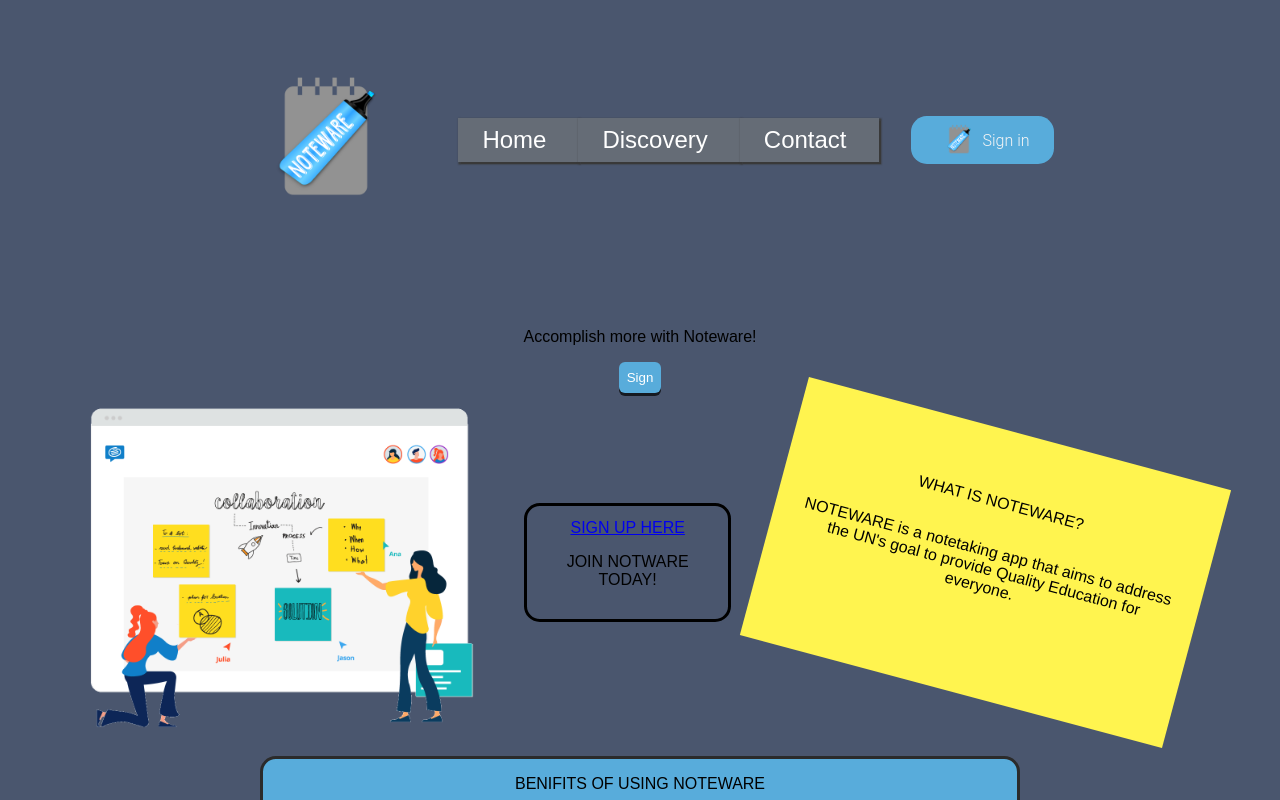
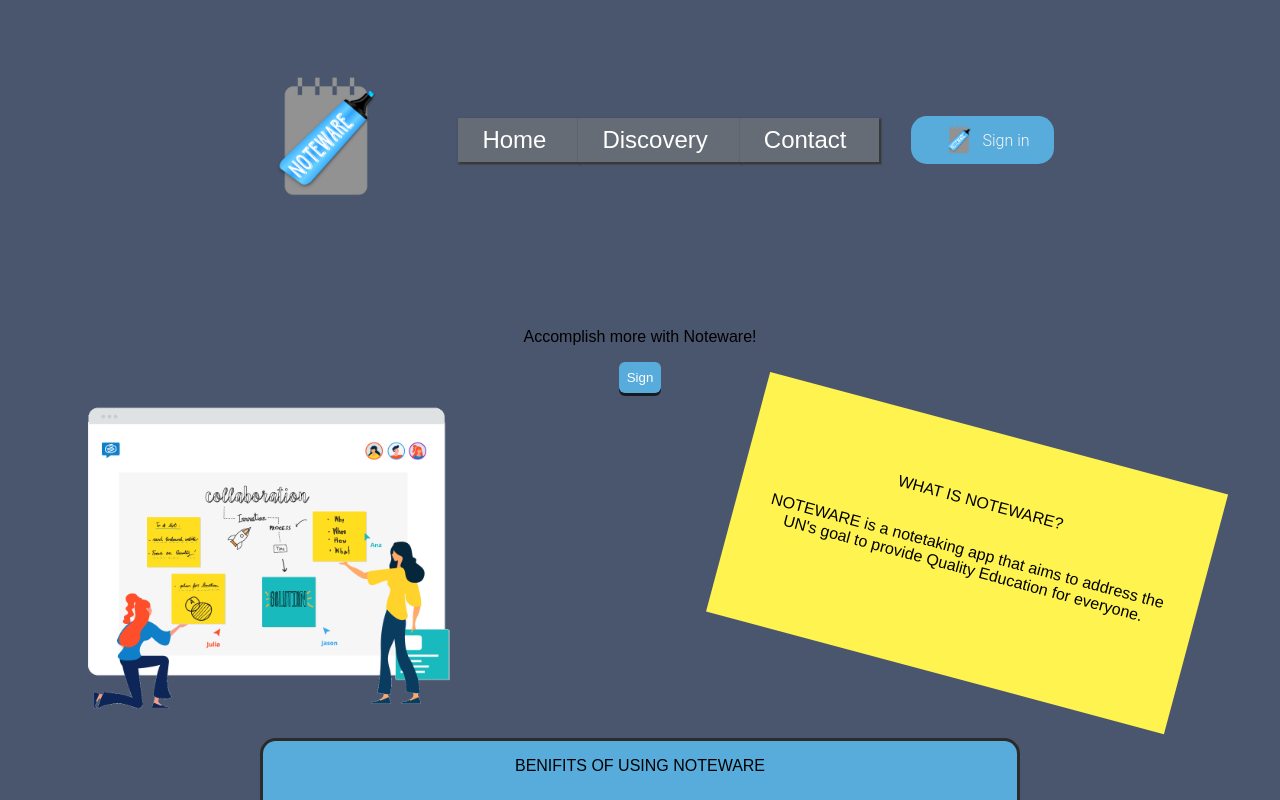
Before and after one commit to sadmoonys/CS2001p_retake_Marta_Ignatowicz, a React (Create React App) app in the folder front/: page / in a window 1280 px wide. Shown: the top 800 px of the page. Built offline with nearby package versions, Linux system fonts and the light colour scheme.

Commit message:
Removing Box

```diff
--- a/front/src/Components/LandingPage/LandingIndex.jsx
+++ b/front/src/Components/LandingPage/LandingIndex.jsx
@@ -18,12 +18,7 @@ class LandingIndex extends Component {
                     <div className="firstBox">
                         <div className="box">
                             <img className="collaboration" src={notes} alt="" />
-                            <div className='signUp'>
-                                <Link to="/Signup" className="btn">
-                                    SIGN UP HERE
-                                </Link  >
-                                <p>JOIN NOTWARE TODAY!</p>
-                            </div>
+
                         </div>
 
                         <div className="aboutBox" >
```
